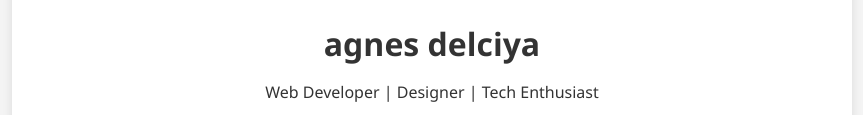
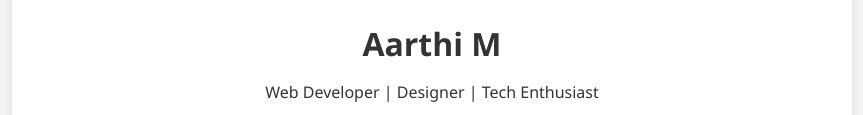
Before and after one commit to Aarthichinnammal/project, a plain HTML site: page index.html in a window 1280 px wide. Shown: the part 211-326 px from the top of the page, without its empty margins (208-1071 px from the left). Drawn offline with Linux system fonts and the light colour scheme.

Commit message:
Update index.html

```diff
--- a/index.html
+++ b/index.html
@@ -11,7 +11,7 @@
   <div class="container">
     <header>
       <img src="./WhatsApp Image 2025-06-23 at 14.24.24_0354fdf5.jpg" alt="Your Photo" class="profile-img" />
-      <h1>agnes delciya</h1>
+      <h1>Aarthi M</h1>
       <p>Web Developer | Designer | Tech Enthusiast</p>
     </header>
 
```
